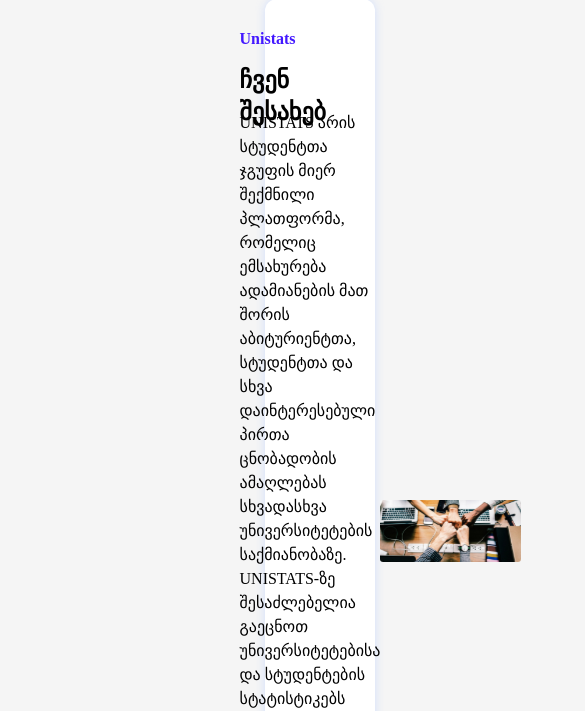
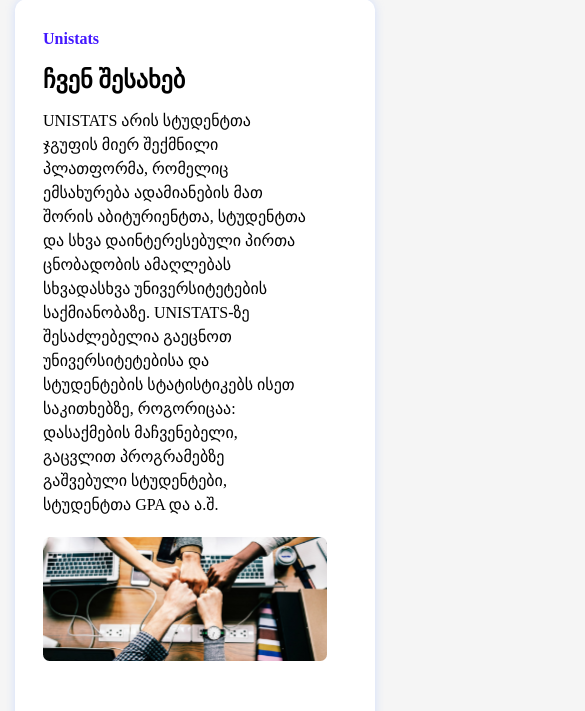
Before and after one commit to Gulverda/Unistats, a React (Create React App) app: page /aboutUs in a window 390 px wide. Shown: the part 86-797 px from the top of the page, 585 px wide, since content can reach past the window. Built offline with nearby package versions, Linux system fonts and the light colour scheme; a web font is replaced by a local one.

Commit message:
duda and gigi made aboutUs responsive for mobile

```diff
--- a/src/components/pages/aboutUs/aboutUs.css
+++ b/src/components/pages/aboutUs/aboutUs.css
@@ -44,12 +44,14 @@
 .photo-text {
     display: flex;
     align-items: center;
-    margin-top: -30px;
 }
 
 .purple-cont {
   width: 100%;
-  height: 350px;
+  height: auto;
+  padding-top: 20px;
+  padding-bottom: 20px;
+  padding-right: 10px;
   position: relative;
   background-color: #4318ff;
   display: flex;
@@ -91,7 +93,14 @@
 }
 
 .group-inner h1 {
-    font-size: 23px;
+    font-size: 25px;
+}
+
+.members h1 {
+  font-size: 18px;
+  width: 150px;
+  height: 100px;
+  padding-top: 8px;
 }
 
 .gigi, .duda, .me, .gulo, .yazo {
@@ -99,4 +108,28 @@
     flex-direction: column;
     align-items: center;
     text-align: center;
+    font-family: "tkt";
 }
+
+
+@media screen and (max-width: 1425px){
+  .photo-text{
+    flex-direction: column;
+  }
+  .photo-text img{
+    padding-top: 20px;
+  }
+}
+
+@media screen and (max-width: 1175px){
+  .members{
+    flex-direction: column;
+  }
+}
+
+
+@media screen and (max-width: 1025px){
+  .abUs-container-Main {
+    padding-left: 0;
+  }
+}
--- a/src/components/pages/aboutUs/aboutUs.jsx
+++ b/src/components/pages/aboutUs/aboutUs.jsx
@@ -46,7 +46,7 @@ export default function AboutUs() {
     };
   }, []);
   return (
-    <div className=" h-screen bg-customGray flex flex-row center">
+    <div className="h-screen bg-customGray flex flex-row center">
       <div
         className="relative font-tktMedium flex items-center"
         style={{
@@ -159,7 +159,7 @@ export default function AboutUs() {
                     ჩვენ შესახებ
                   </h1>
                   <div className="photo-text">
-                    <p data-aos="fade-up" data-aos-duration="500">
+                    <p data-aos="fade-up" data-aos-duration="500" style={{paddingRight: "20px"}}>
                       UNISTATS არის სტუდენტთა ჯგუფის მიერ შექმნილი პლათფორმა,{" "}
                       რომელიც ემსახურება ადამიანების მათ შორის აბიტურიენტთა,
                       სტუდენტთა და სხვა დაინტერესებული პირთა ცნობადობის
```
